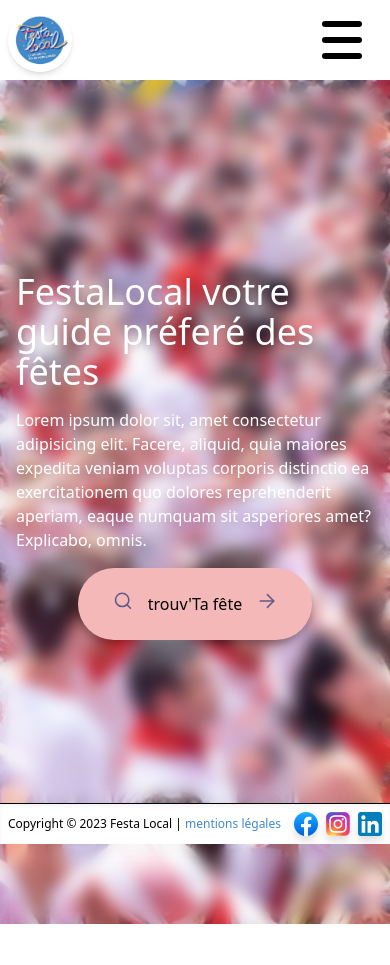
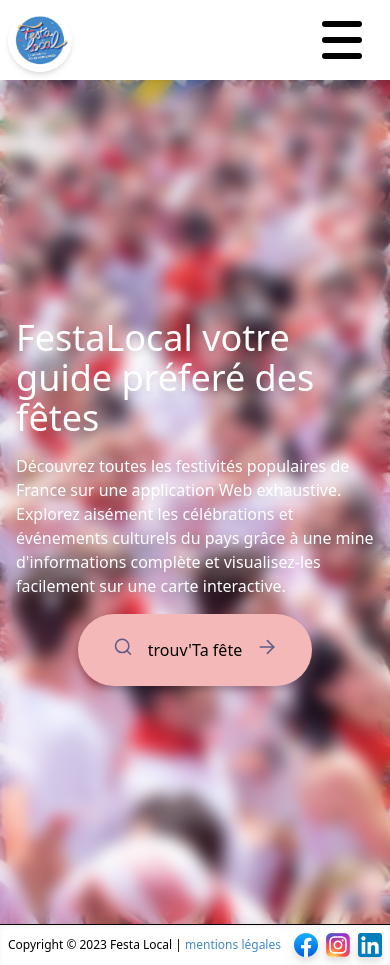
Before and after one commit to festalocal/Website, a React (Vite) app: page / in a window 390 px wide. Before the commit the page ends 844 px from the top, so only its background shows below. Built offline with nearby package versions, Linux system fonts and the light colour scheme.

Commit message:
Correction responseive page Home

```diff
--- a/src/components/Footer.tsx
+++ b/src/components/Footer.tsx
@@ -24,7 +24,7 @@ interface Props {
 function Footer({ fb_link, insta_link, lkd_link }: Props) {
   return (
     <>
-      <footer className="z-20 fixed bottom-0 flex flex-row px-2 sm:px-4 md:px-14 py-2 w-full shadow-inner justify-between items-center bg-white border-black border-t-[1px]">
+      <footer className="z-20 absolute md:fixed md:bottom-0 flex flex-row px-2 sm:px-4 md:px-14 py-2 w-full shadow-inner justify-between items-center bg-white border-black border-t-[1px]">
         {/* Copyright and legal notice container */}
         <div>
           <p className="font-light text-xs md:text-base">
--- a/src/components/HeroBanner.tsx
+++ b/src/components/HeroBanner.tsx
@@ -4,10 +4,10 @@ const FindFestivalButton = lazy(() => import("./FindFestivalButton"));
 function HeroBanner() {
   return (
     <>
-      <div>
+      <div className="w-full h-screen">
         <div className="bg-cover bg-hero-image bg-center w-full h-full fixed"></div>
-        <div className="w-full drop-shadow-lg z-10 backdrop-blur text-white h-screen fixed py-48">
-          <div className="max-w-lg xl:max-w-2xl px-4 mx-auto flex flex-col justify-center align-centerh-full items-center gap-4 my-auto">
+        <div className="w-full drop-shadow-lg z-10 backdrop-blur text-white h-screen fixed">
+          <div className="max-w-lg xl:max-w-2xl px-4 mx-auto flex flex-col justify-center align-center h-full items-center gap-4 my-auto">
             <div>
               <h1 className="font-medium text-4xl lg:text-5xl xl:text-6xl">
                 FestaLocal votre guide préferé des fêtes
@@ -15,14 +15,14 @@ function HeroBanner() {
             </div>
             <div>
               <p className="font-normal lg:text-xl xl:text-2xl">
-                Lorem ipsum dolor sit, amet consectetur adipisicing elit.
-                Facere, aliquid, quia maiores expedita veniam voluptas corporis
-                distinctio ea exercitationem quo dolores reprehenderit aperiam,
-                eaque numquam sit asperiores amet? Explicabo, omnis.
+                Découvrez toutes les festivités populaires de France sur une application
+                Web exhaustive. Explorez aisément les célébrations et événements culturels
+                du pays grâce à une mine d'informations complète et visualisez-les facilement
+                sur une carte interactive.
               </p>
             </div>
             <div>
-              <FindFestivalButton></FindFestivalButton>
+              <FindFestivalButton />
             </div>
           </div>
         </div>
--- a/src/pages/Home.tsx
+++ b/src/pages/Home.tsx
@@ -18,14 +18,20 @@ const HeroBanner = lazy(() => import("../components/HeroBanner"));
 const Home = () => {
   return (
     <>
+    <div key={Math.random()} className="w-full flex flex-col sticky top-0 z-10 drop-shadow-lg">
       <Suspense>
-        <Navbar></Navbar>
-        <HeroBanner></HeroBanner>
-        <Footer
-          fb_link="https://www.facebook.com/profile.php?id=100087768589954"
-          insta_link="https://www.instagram.com/festa.local/"
-          lkd_link="https://www.linkedin.com/company/festa-local/"
-        ></Footer>
+        <Navbar />
+      </Suspense>
+    </div>
+        <Suspense>
+          <HeroBanner />
+        </Suspense>
+        <Suspense>
+          <Footer
+            fb_link="https://www.facebook.com/profile.php?id=100087768589954"
+            insta_link="https://www.instagram.com/festa.local/"
+            lkd_link="https://www.linkedin.com/company/festa-local/"
+          ></Footer>
       </Suspense>
     </>
   );
```
